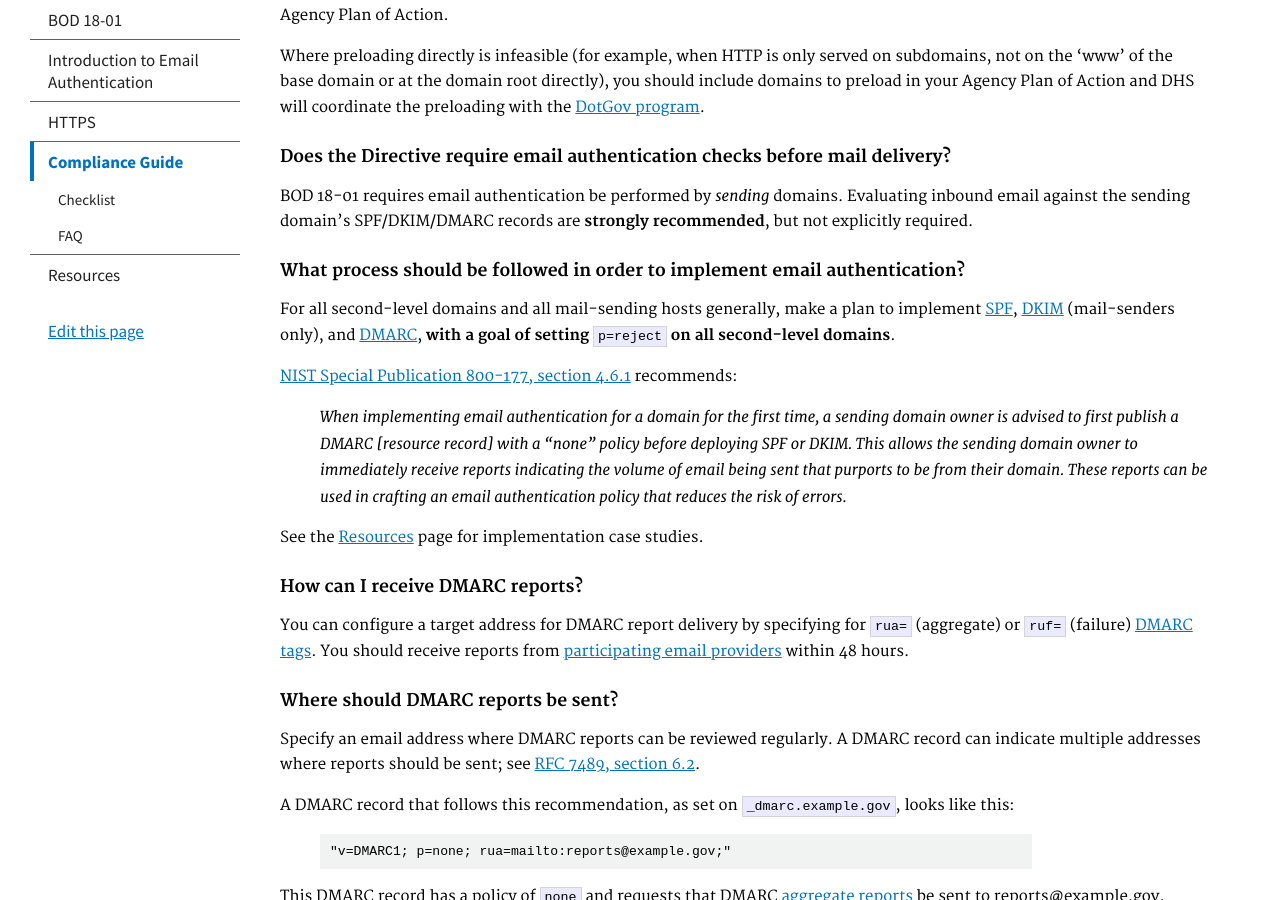
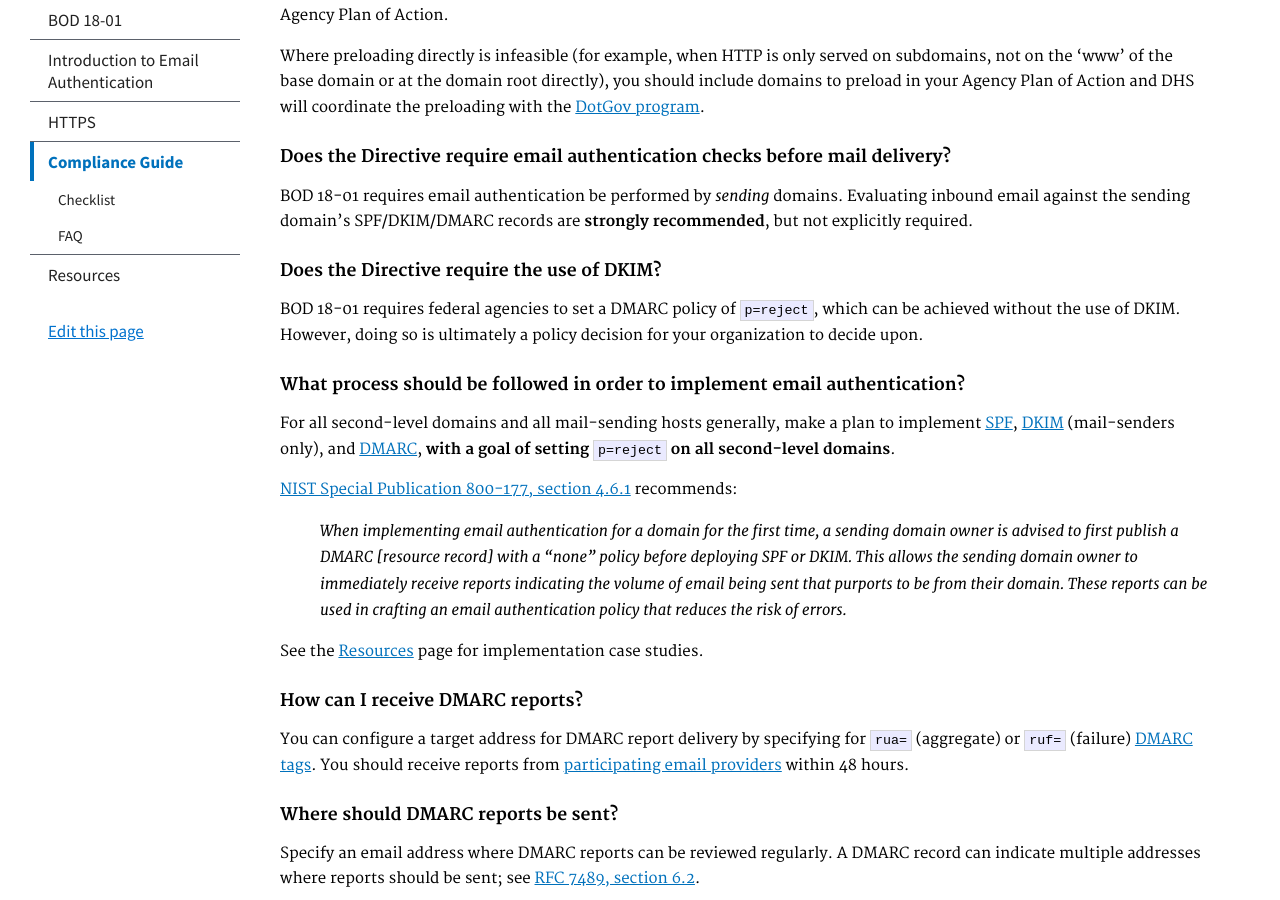
Before and after one commit to cisagov/cyber.dhs.gov, a Jekyll site: the page built from pages/guide.md, in a window 1280 px wide and 900 px high, scrolled down 2011 px. Built offline with Jekyll 4.4.1, drawn with Linux system fonts in a browser that asks for light colours.

Commit message:
Added language about DKIM not being a requirement

```diff
--- a/pages/guide.md
+++ b/pages/guide.md
@@ -63,6 +63,10 @@ Where preloading directly is infeasible (for example, when HTTP is only served o
 
 #### Does the Directive require email authentication checks before mail delivery?
 BOD 18-01 requires email authentication be performed by *sending* domains. Evaluating inbound email against the sending domain's SPF/DKIM/DMARC records are **strongly recommended**, but not explicitly required.
+
+
+#### Does the Directive require the use of DKIM?
+BOD 18-01 requires federal agencies to set a DMARC policy of `p=reject`, which can be achieved without the use of DKIM. However, doing so is ultimately a policy decision for your organization to decide upon.
 
 
 #### What process should be followed in order to implement email authentication?
```
